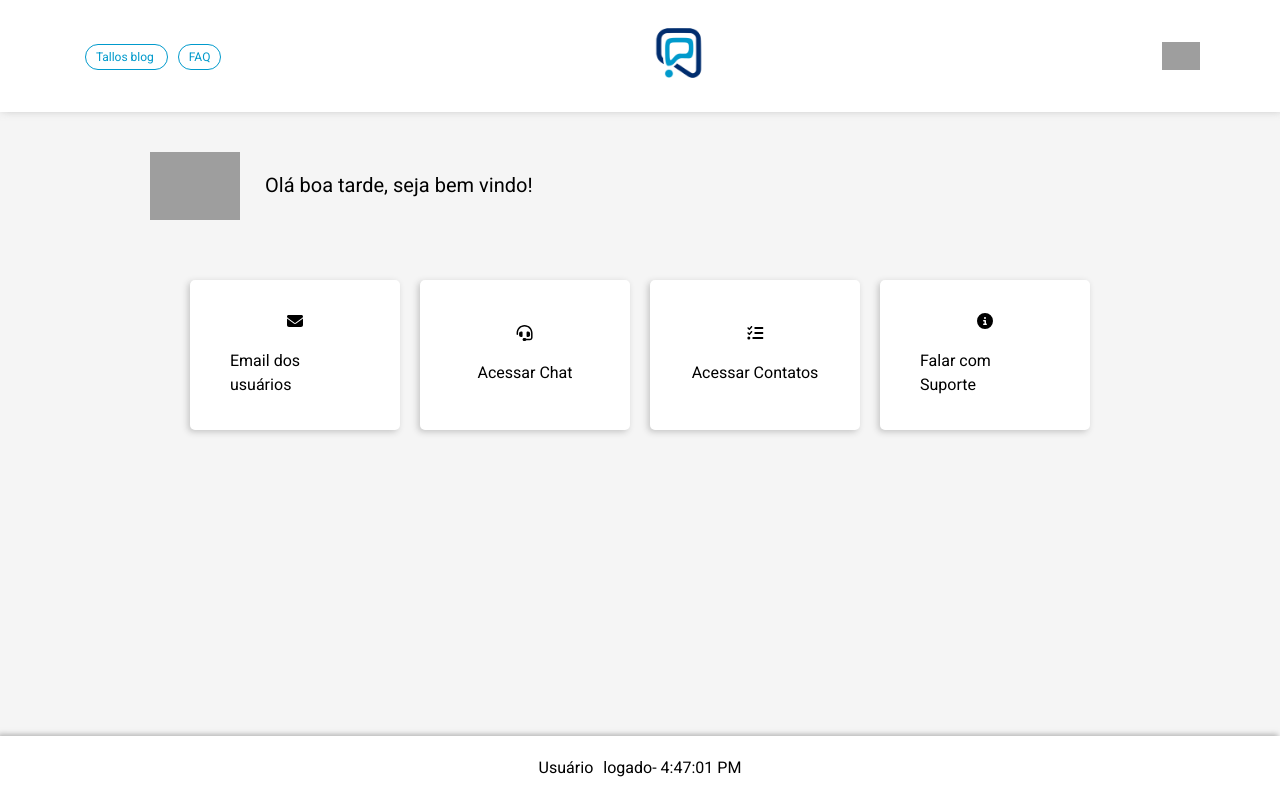
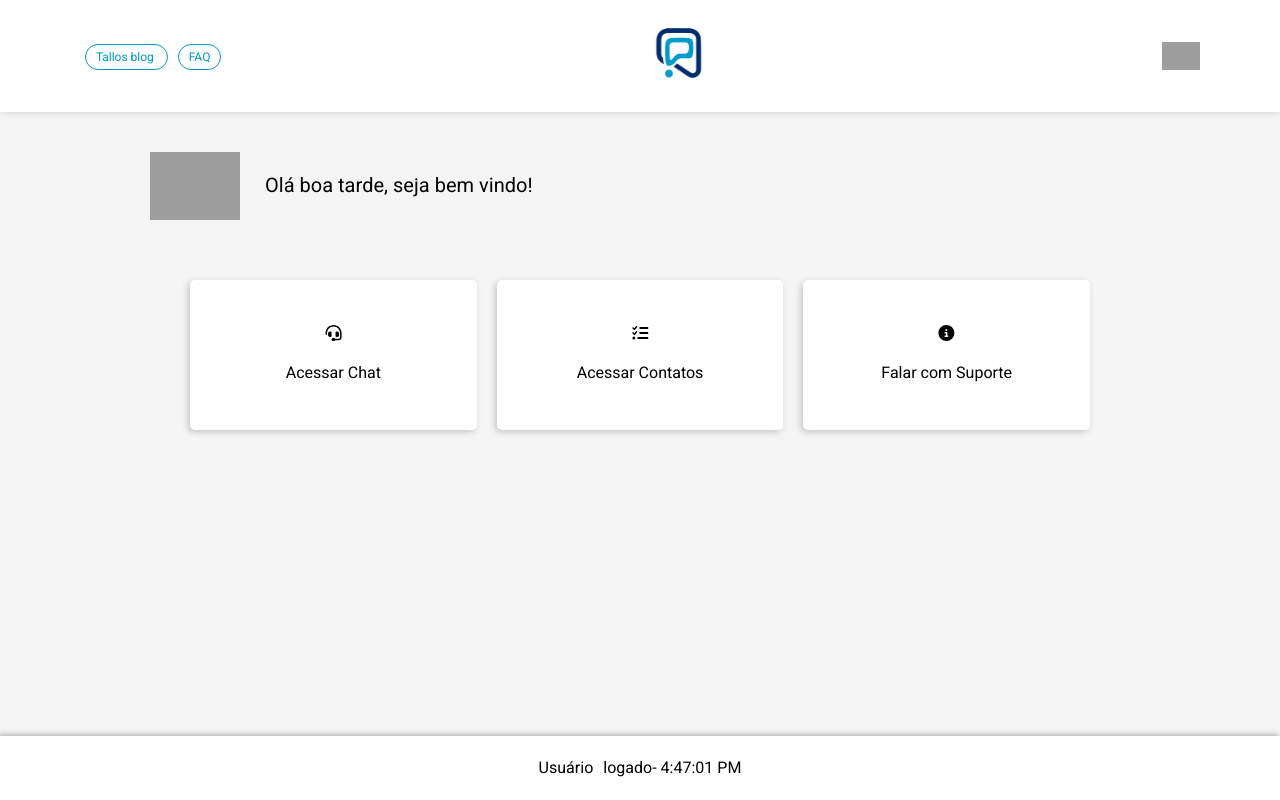
Before and after one commit to Paulo-DevTallos/desafio-tallos-frontend, a Vue app: page /painel in a window 1280 px wide. Built offline with nearby package versions, Linux system fonts and the light colour scheme; grey boxes are pictures that could not be loaded.

Commit message:
removendo botao de emails

```diff
--- a/src/components/components-users/NavMenuDash.vue
+++ b/src/components/components-users/NavMenuDash.vue
@@ -1,12 +1,6 @@
 <template>
 	<nav class="container-dash">
 		<ul class="menu">
-			<li>
-				<RouterLink to="#">
-					<font-awesome-icon :icon="['fas', 'envelope']" />
-					<span>Email dos usuários</span>
-				</RouterLink>
-			</li>
 			<li>
 				<RouterLink to="#">
 					<font-awesome-icon :icon="['fas', 'headset']" />
```
